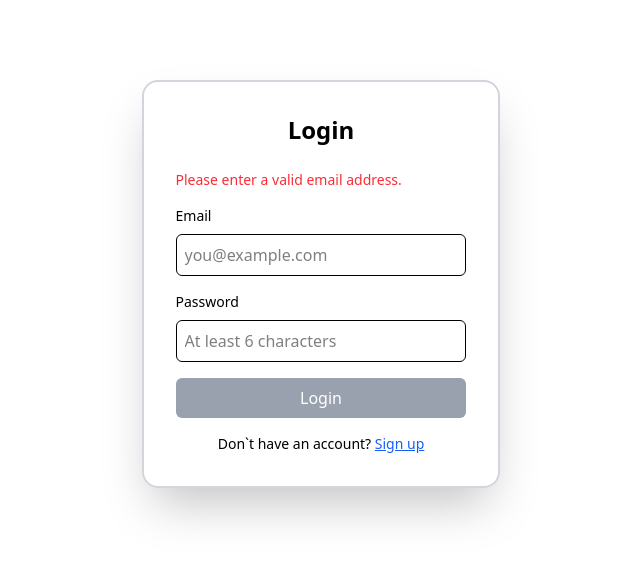
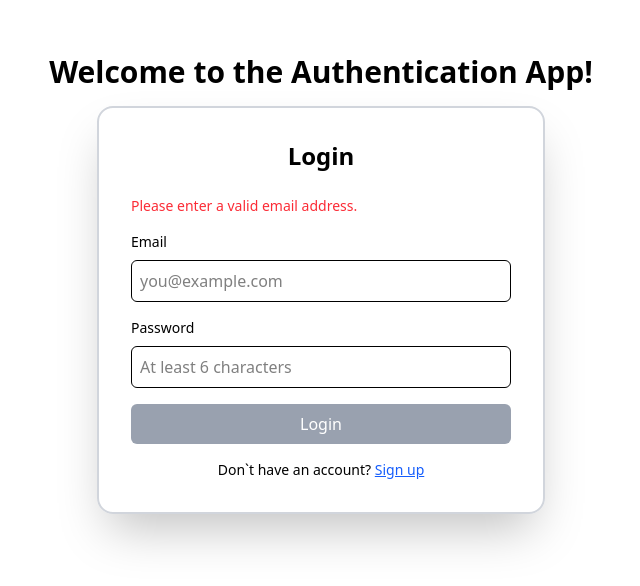
Before and after one commit to pravallikareddyreddygari/authentication-app, a Next.js app: page /login in a window 1280 px wide. Shown: the part 116-702 px from the top of the page, without its empty margins (319-959 px from the left). Built offline with nearby package versions, Linux system fonts and the light colour scheme.

Commit message:
header for login page

```diff
--- a/app/login/page.tsx
+++ b/app/login/page.tsx
@@ -49,7 +49,10 @@ export default function Login() {
   };
 
   return (
-    <div className="flex items-center justify-center">
+    <div className="flex flex-col items-center justify-center">
+      <h1 className="text-3xl font-bold mb-4">
+        Welcome to the Authentication App!
+      </h1>
       <form
         onSubmit={onSubmit}
         className="w-full max-w-md p-8 border-2 border-gray-300 rounded-2xl shadow-2xl"
```
